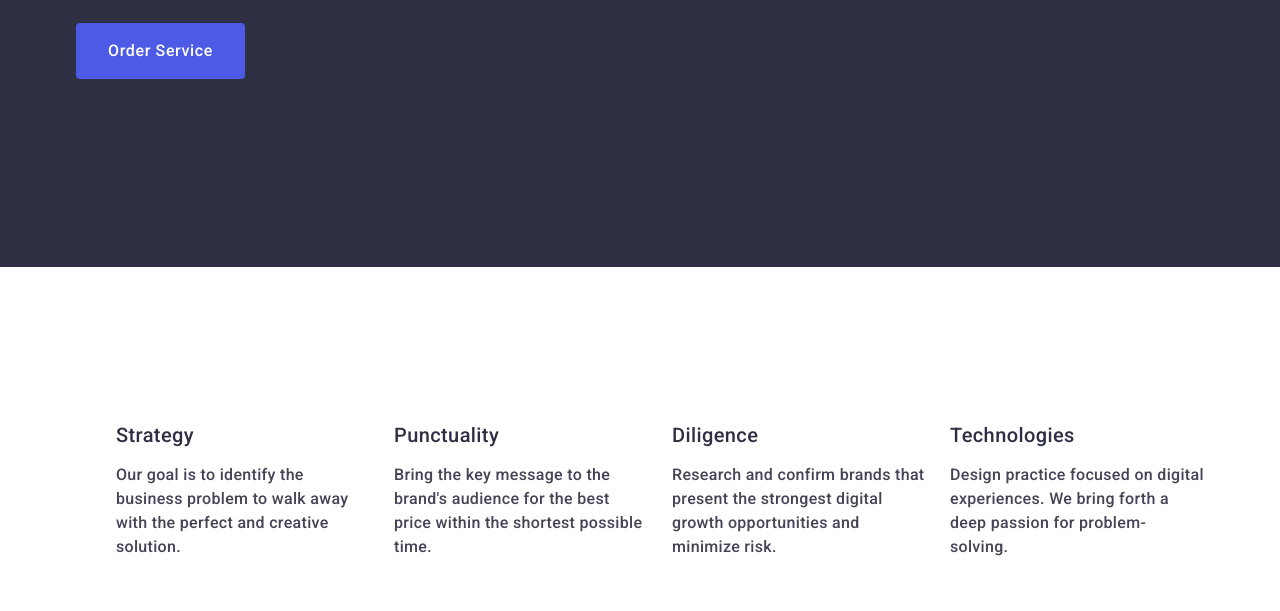
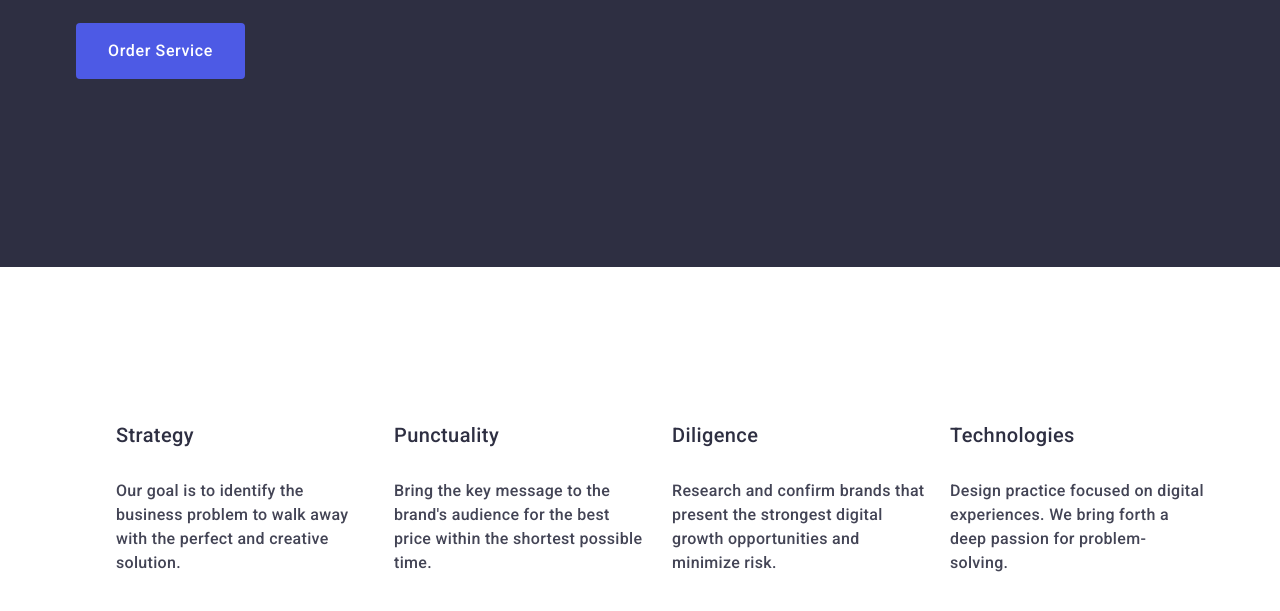
Before and after one commit to anthonykushnir/goit-markup-hw-03, a plain HTML site: page index.html in a window 1280 px wide. Shown: the part 435-1046 px from the top of the page. Drawn offline with nearby package versions, Linux system fonts and the light colour scheme.

Commit message:
Update styles.css

```diff
--- a/css/styles.css
+++ b/css/styles.css
@@ -136,8 +136,13 @@ img{
   }
 
 .list-brand li{
-    width: calc((100% - 3 * 24px) / 4);
+    display: flex;
+    width: 264px;
+    flex-direction: column;
+    align-items: flex-start;
+    gap: 8px;
 }
+
 
 
 .team{
```
